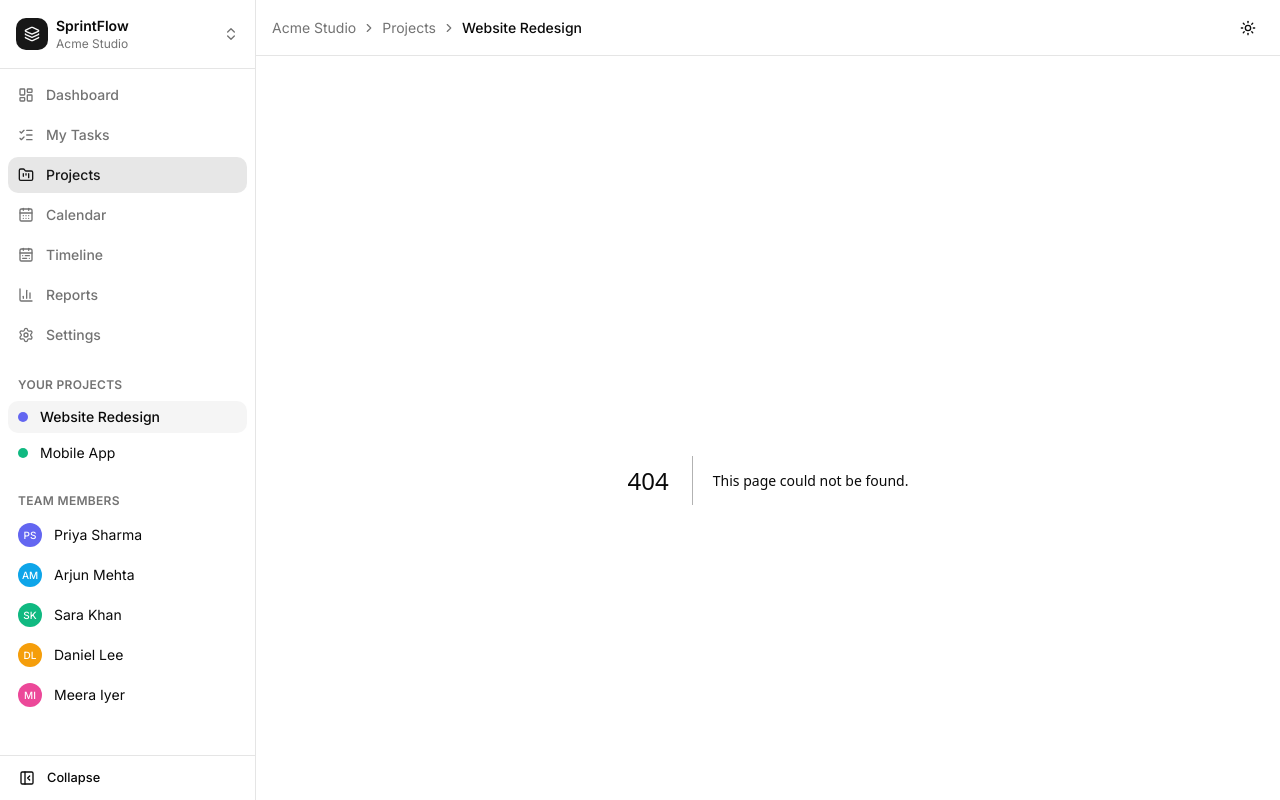
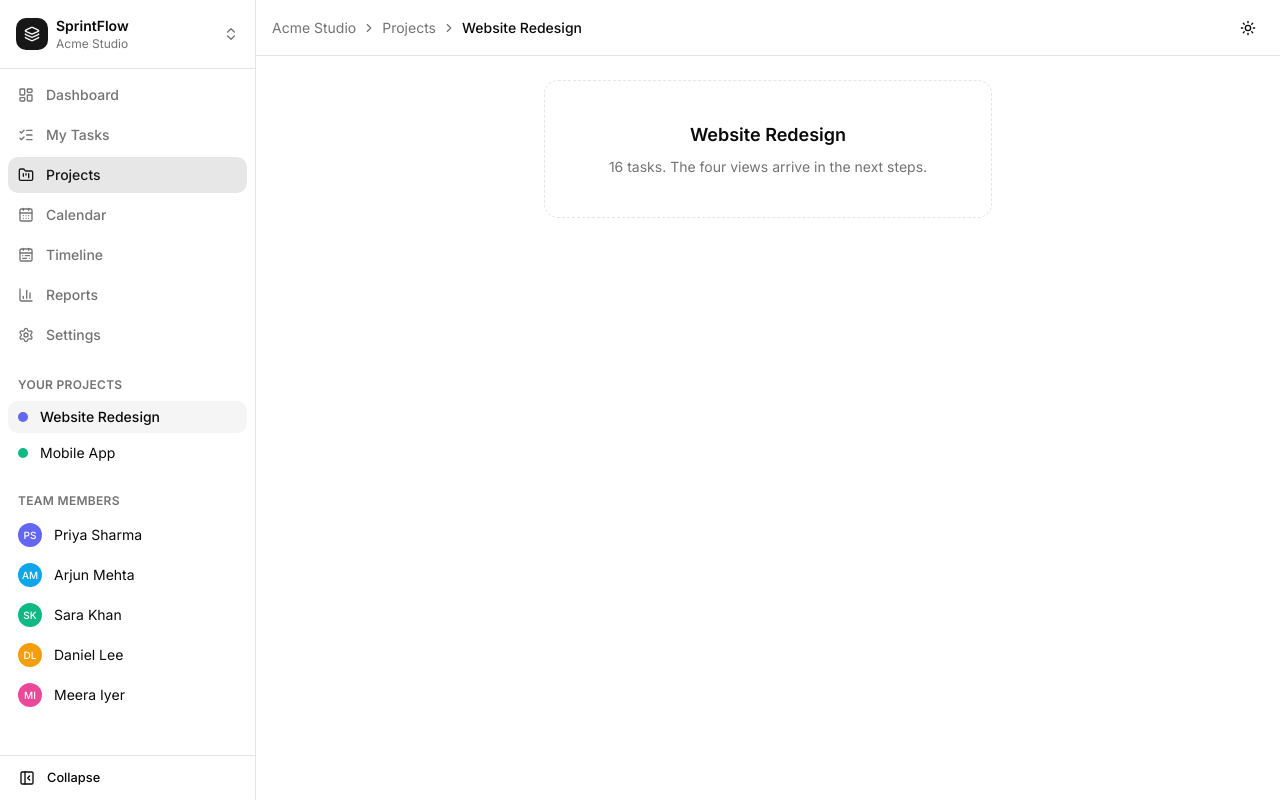
Before and after one commit to MuqhtadeerM/sprintflow, a Next.js app: page /projects/p1 in a window 1280 px wide. Before the commit this address had no page. Built offline with nearby package versions, Linux system fonts and the light colour scheme.

Commit message:
feat: added dashboard pages,

```diff
--- /dev/null
+++ b/src/app/calendar/page.tsx
@@ -0,0 +1,10 @@
+import { PagePlaceholder } from "@/components/shared/page-placeholder";
+
+export default function CalendarPage() {
+  return (
+    <PagePlaceholder
+      title="Calendar"
+      description="The calendar view arrives in Step 9."
+    />
+  );
+}
--- /dev/null
+++ b/src/app/projects/[projectId]/page.tsx
@@ -0,0 +1,31 @@
+"use client";
+
+import { useParams } from "next/navigation";
+import { PagePlaceholder } from "@/components/shared/page-placeholder";
+import { useAppSelector } from "@/store/hooks";
+
+export default function ProjectPage() {
+  const { projectId } = useParams<{ projectId: string }>();
+  const project = useAppSelector((s) =>
+    s.data.projects.find((p) => p.id === projectId),
+  );
+  const taskCount = useAppSelector(
+    (s) => s.data.tasks.filter((t) => t.projectId === projectId).length,
+  );
+
+  if (!project) {
+    return (
+      <PagePlaceholder
+        title="Project not found"
+        description="This project doesn't exist. Choose one from the sidebar."
+      />
+    );
+  }
+
+  return (
+    <PagePlaceholder
+      title={project.name}
+      description={`${taskCount} tasks. The four views arrive in the next steps.`}
+    />
+  );
+}
--- /dev/null
+++ b/src/app/projects/page.tsx
@@ -0,0 +1,10 @@
+import { PagePlaceholder } from "@/components/shared/page-placeholder";
+
+export default function ProjectsPage() {
+  return (
+    <PagePlaceholder
+      title="Projects"
+      description="Pick a project from the sidebar."
+    />
+  );
+}
--- /dev/null
+++ b/src/app/reports/page.tsx
@@ -0,0 +1,7 @@
+import { PagePlaceholder } from "@/components/shared/page-placeholder";
+
+export default function ReportsPage() {
+  return (
+    <PagePlaceholder title="Reports" description="Reports arrive in Step 12." />
+  );
+}
--- /dev/null
+++ b/src/app/settings/page.tsx
@@ -0,0 +1,10 @@
+import { PagePlaceholder } from "@/components/shared/page-placeholder";
+
+export default function SettingsPage() {
+  return (
+    <PagePlaceholder
+      title="Settings"
+      description="Settings arrive in Step 12."
+    />
+  );
+}
--- /dev/null
+++ b/src/app/timeline/page.tsx
@@ -0,0 +1,10 @@
+import { PagePlaceholder } from "@/components/shared/page-placeholder";
+
+export default function TimelinePage() {
+  return (
+    <PagePlaceholder
+      title="Timeline"
+      description="The Gantt timeline arrives in Step 10."
+    />
+  );
+}
--- a/src/components/header/theme-toggle.tsx
+++ b/src/components/header/theme-toggle.tsx
@@ -15,16 +15,18 @@ export function ThemeToggle() {
 
   return (
     <DropdownMenu>
-      <DropdownMenuTrigger asChild>
+      <DropdownMenuTrigger
+        render={
           <Button
             variant="ghost"
             size="icon"
             aria-label="Change theme"
             className="relative"
+          />
+        }
       >
         <Sun className="size-4 scale-100 rotate-0 transition-transform dark:scale-0 dark:-rotate-90" />
         <Moon className="absolute size-4 scale-0 rotate-90 transition-transform dark:scale-100 dark:rotate-0" />
-        </Button>
       </DropdownMenuTrigger>
       <DropdownMenuContent align="end">
         <DropdownMenuItem onClick={() => setTheme("light")}>
--- a/src/components/layout/providers.tsx
+++ b/src/components/layout/providers.tsx
@@ -14,7 +14,7 @@ export function Providers({ children }: { children: React.ReactNode }) {
       disableTransitionOnChange
     >
       <StoreProvider>
-        <TooltipProvider delayDuration={200}>{children}</TooltipProvider>
+        <TooltipProvider delay={200}>{children}</TooltipProvider>
         <Toaster richColors position="bottom-right" />
       </StoreProvider>
     </ThemeProvider>
--- a/src/components/sidebar/sidebar-content.tsx
+++ b/src/components/sidebar/sidebar-content.tsx
@@ -72,7 +72,7 @@ function NavLink({
   if (!collapsed) return link;
   return (
     <Tooltip>
-      <TooltipTrigger asChild>{link}</TooltipTrigger>
+      <TooltipTrigger render={link} />
       <TooltipContent side="right">{item.label}</TooltipContent>
     </Tooltip>
   );
@@ -151,10 +151,8 @@ export function SidebarContent({
             <li key={u.id}>
               {collapsed ? (
                 <Tooltip>
-                  <TooltipTrigger asChild>
-                    <span className="block p-1">
-                      <UserAvatar user={u} size={26} />
-                    </span>
+                  <TooltipTrigger render={<span className="block p-1" />}>
+                    <UserAvatar user={u} size={26} />
                   </TooltipTrigger>
                   <TooltipContent side="right">{u.name}</TooltipContent>
                 </Tooltip>
--- a/src/store/store-provider.tsx
+++ b/src/store/store-provider.tsx
@@ -1,6 +1,6 @@
 "use client";
 
-import { useEffect, useRef } from "react";
+import { useEffect, useState } from "react";
 import { Provider } from "react-redux";
 import { makeStore, type AppStore } from "./index";
 import { loadData } from "./persistence";
@@ -8,11 +8,8 @@ import { hydrateData } from "./slices/data-slice";
 import { setHydrated } from "./slices/ui-slice";
 
 export function StoreProvider({ children }: { children: React.ReactNode }) {
-  const storeRef = useRef<AppStore | null>(null);
-  if (!storeRef.current) {
-    storeRef.current = makeStore();
-  }
-  const store = storeRef.current;
+  // Lazy initializer: runs once per mount, not on every render.
+  const [store] = useState<AppStore>(() => makeStore());
 
   useEffect(() => {
     const saved = loadData();
```
Lines whose indentation alone changed are shown as unchanged.
